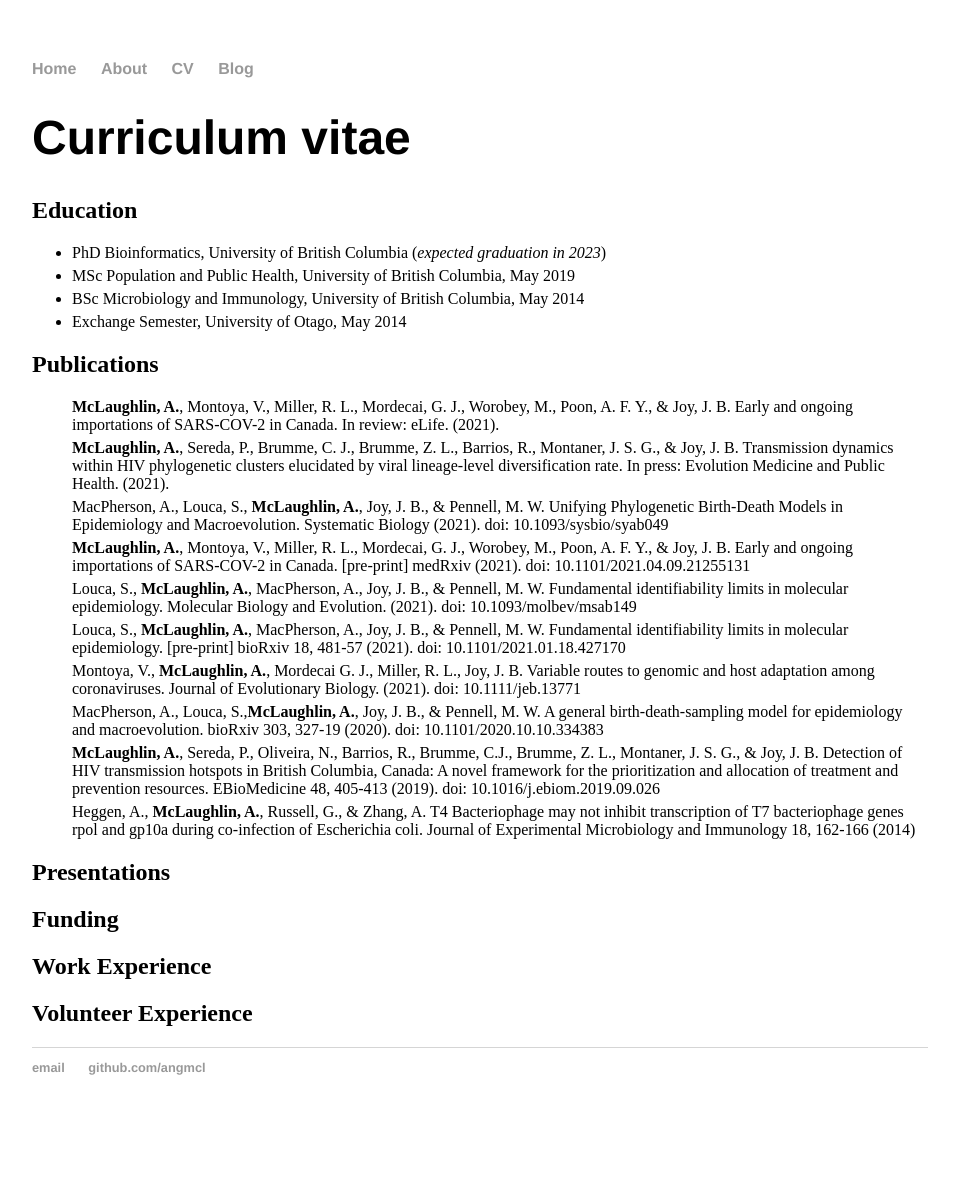
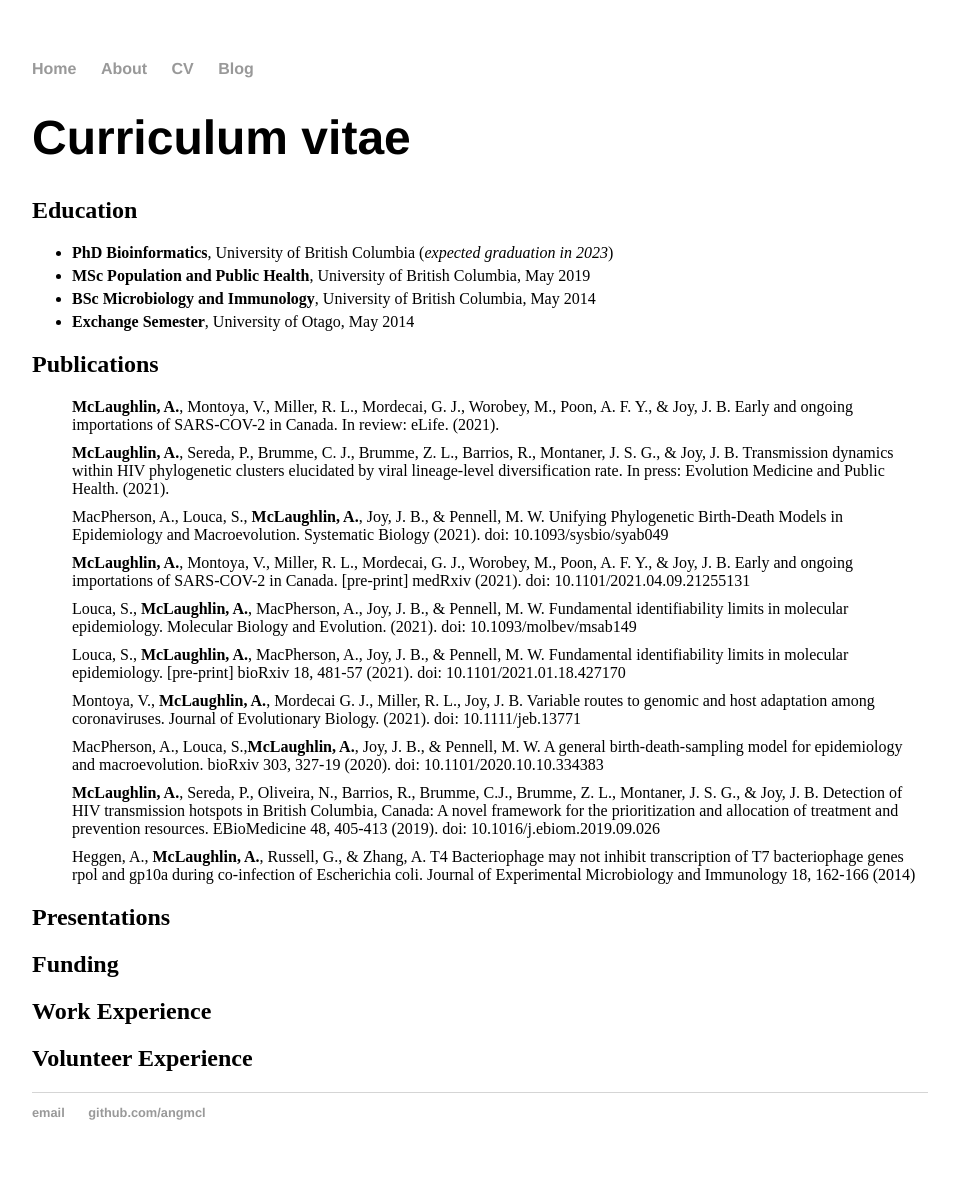
Before and after one commit to AngMcL/angmcl.github.io, a Jekyll site: the page built from cv/index.html, in a window 1280 px wide. Shown: the whole page, without its empty margins (160-1119 px from the left). Built offline with Jekyll 4.4.1, drawn with Linux system fonts in a browser that asks for light colours; before the commit the page ends 1135 px from its top, so only the background shows below that.

Commit message:
Update index.html

```diff
--- a/cv/index.html
+++ b/cv/index.html
@@ -8,24 +8,24 @@ title: Curriculum vitae
 
   <h2>Education</h2>
   <ul>
-    <li style="margin-bottom: 5px">PhD Bioinformatics, University of British Columbia (<i>expected graduation in 2023</i>)</li>
-    <li style="margin-bottom: 5px">MSc Population and Public Health, University of British Columbia, May 2019</li>
-    <li style="margin-bottom: 5px">BSc Microbiology and Immunology, University of British Columbia, May 2014</li>
-    <li style="margin-bottom: 5px">Exchange Semester, University of Otago, May 2014</li>
+    <li style="margin-bottom: 5px"><b>PhD Bioinformatics</b>, University of British Columbia (<i>expected graduation in 2023</i>)</li>
+    <li style="margin-bottom: 5px"><b>MSc Population and Public Health</b>, University of British Columbia, May 2019</li>
+    <li style="margin-bottom: 5px"><b>BSc Microbiology and Immunology</b>, University of British Columbia, May 2014</li>
+    <li style="margin-bottom: 5px"><b>Exchange Semester</b>, University of Otago, May 2014</li>
   </ul>
 
   <h2>Publications</h2>
   <ul style="list-style-type:none">
-    <li style="margin-bottom: 5px"><b>McLaughlin, A.</b>, Montoya, V., Miller, R. L., Mordecai, G. J., Worobey, M., Poon, A. F. Y., & Joy, J. B. Early and ongoing importations of SARS-COV-2 in Canada. In review: eLife. (2021).</li>
-    <li style="margin-bottom: 5px"><b>McLaughlin, A.</b>, Sereda, P., Brumme, C. J., Brumme, Z. L., Barrios, R., Montaner, J. S. G., & Joy, J. B. Transmission dynamics within HIV phylogenetic clusters elucidated by viral lineage-level diversification rate. In press: Evolution Medicine and Public Health. (2021).</li>
-    <li style="margin-bottom: 5px">MacPherson, A., Louca, S., <b>McLaughlin, A.</b>, Joy, J. B., & Pennell, M. W. Unifying Phylogenetic Birth-Death Models in Epidemiology and Macroevolution. Systematic Biology (2021). doi: 10.1093/sysbio/syab049</li>
-    <li style="margin-bottom: 5px"><b>McLaughlin, A.</b>, Montoya, V., Miller, R. L., Mordecai, G. J., Worobey, M., Poon, A. F. Y., & Joy, J. B. Early and ongoing importations of SARS-COV-2 in Canada. [pre-print] medRxiv (2021). doi: 10.1101/2021.04.09.21255131</li>
-    <li style="margin-bottom: 5px">Louca, S., <b>McLaughlin, A.</b>, MacPherson, A., Joy, J. B., & Pennell, M. W. Fundamental identifiability limits in molecular epidemiology. Molecular Biology and Evolution. (2021). doi: 10.1093/molbev/msab149</li>
-    <li style="margin-bottom: 5px">Louca, S., <b>McLaughlin, A.</b>, MacPherson, A., Joy, J. B., & Pennell, M. W. Fundamental identifiability limits in molecular epidemiology. [pre-print] bioRxiv 18, 481-57 (2021). doi: 10.1101/2021.01.18.427170</li>
-    <li style="margin-bottom: 5px">Montoya, V., <b>McLaughlin, A.</b>, Mordecai G. J., Miller, R. L., Joy, J. B. Variable routes to genomic and host adaptation among coronaviruses. Journal of Evolutionary Biology. (2021). doi: 10.1111/jeb.13771</li>
-    <li style="margin-bottom: 5px">MacPherson, A., Louca, S.,<b>McLaughlin, A.</b>, Joy, J. B., & Pennell, M. W. A general birth-death-sampling model for epidemiology and macroevolution. bioRxiv 303, 327-19 (2020). doi: 10.1101/2020.10.10.334383</li>
-    <li style="margin-bottom: 5px"><b>McLaughlin, A.</b>, Sereda, P., Oliveira, N., Barrios, R., Brumme, C.J., Brumme, Z. L., Montaner, J. S. G., & Joy, J. B. Detection of HIV transmission hotspots in British Columbia, Canada: A novel framework for the prioritization and allocation of treatment and prevention resources. EBioMedicine 48, 405-413 (2019). doi: 10.1016/j.ebiom.2019.09.026</li>
-    <li style="margin-bottom: 5px">Heggen, A., <b>McLaughlin, A.</b>, Russell, G., & Zhang, A. T4 Bacteriophage may not inhibit transcription of T7 bacteriophage genes rpol and gp10a during co-infection of Escherichia coli. Journal of Experimental Microbiology and Immunology 18, 162-166 (2014)</li>
+    <li style="margin-bottom: 10px"><b>McLaughlin, A.</b>, Montoya, V., Miller, R. L., Mordecai, G. J., Worobey, M., Poon, A. F. Y., & Joy, J. B. Early and ongoing importations of SARS-COV-2 in Canada. In review: eLife. (2021).</li>
+    <li style="margin-bottom: 10px"><b>McLaughlin, A.</b>, Sereda, P., Brumme, C. J., Brumme, Z. L., Barrios, R., Montaner, J. S. G., & Joy, J. B. Transmission dynamics within HIV phylogenetic clusters elucidated by viral lineage-level diversification rate. In press: Evolution Medicine and Public Health. (2021).</li>
+    <li style="margin-bottom: 10px">MacPherson, A., Louca, S., <b>McLaughlin, A.</b>, Joy, J. B., & Pennell, M. W. Unifying Phylogenetic Birth-Death Models in Epidemiology and Macroevolution. Systematic Biology (2021). doi: 10.1093/sysbio/syab049</li>
+    <li style="margin-bottom: 10px"><b>McLaughlin, A.</b>, Montoya, V., Miller, R. L., Mordecai, G. J., Worobey, M., Poon, A. F. Y., & Joy, J. B. Early and ongoing importations of SARS-COV-2 in Canada. [pre-print] medRxiv (2021). doi: 10.1101/2021.04.09.21255131</li>
+    <li style="margin-bottom: 10px">Louca, S., <b>McLaughlin, A.</b>, MacPherson, A., Joy, J. B., & Pennell, M. W. Fundamental identifiability limits in molecular epidemiology. Molecular Biology and Evolution. (2021). doi: 10.1093/molbev/msab149</li>
+    <li style="margin-bottom: 10px">Louca, S., <b>McLaughlin, A.</b>, MacPherson, A., Joy, J. B., & Pennell, M. W. Fundamental identifiability limits in molecular epidemiology. [pre-print] bioRxiv 18, 481-57 (2021). doi: 10.1101/2021.01.18.427170</li>
+    <li style="margin-bottom: 10px">Montoya, V., <b>McLaughlin, A.</b>, Mordecai G. J., Miller, R. L., Joy, J. B. Variable routes to genomic and host adaptation among coronaviruses. Journal of Evolutionary Biology. (2021). doi: 10.1111/jeb.13771</li>
+    <li style="margin-bottom: 10px">MacPherson, A., Louca, S.,<b>McLaughlin, A.</b>, Joy, J. B., & Pennell, M. W. A general birth-death-sampling model for epidemiology and macroevolution. bioRxiv 303, 327-19 (2020). doi: 10.1101/2020.10.10.334383</li>
+    <li style="margin-bottom: 10px"><b>McLaughlin, A.</b>, Sereda, P., Oliveira, N., Barrios, R., Brumme, C.J., Brumme, Z. L., Montaner, J. S. G., & Joy, J. B. Detection of HIV transmission hotspots in British Columbia, Canada: A novel framework for the prioritization and allocation of treatment and prevention resources. EBioMedicine 48, 405-413 (2019). doi: 10.1016/j.ebiom.2019.09.026</li>
+    <li style="margin-bottom: 10px">Heggen, A., <b>McLaughlin, A.</b>, Russell, G., & Zhang, A. T4 Bacteriophage may not inhibit transcription of T7 bacteriophage genes rpol and gp10a during co-infection of Escherichia coli. Journal of Experimental Microbiology and Immunology 18, 162-166 (2014)</li>
   </ul>
 
   <h2>Presentations</h2>
```
